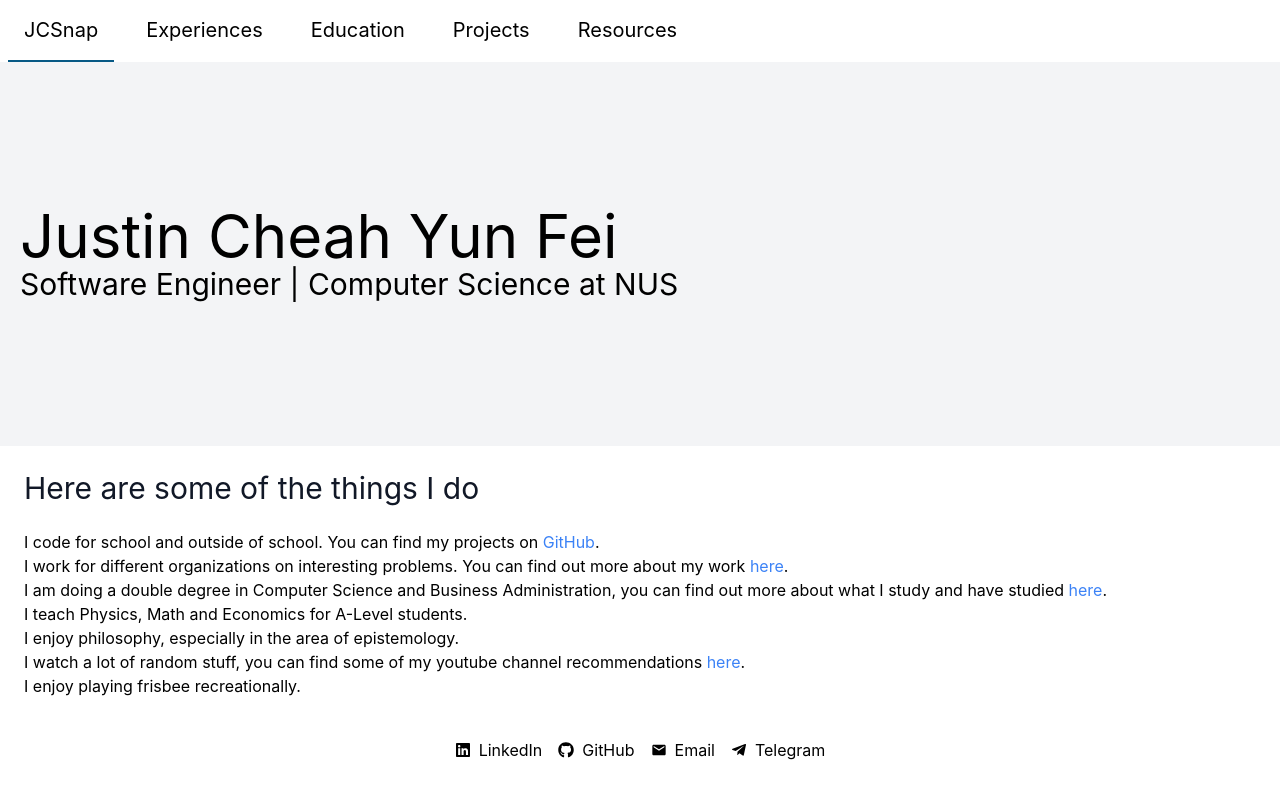
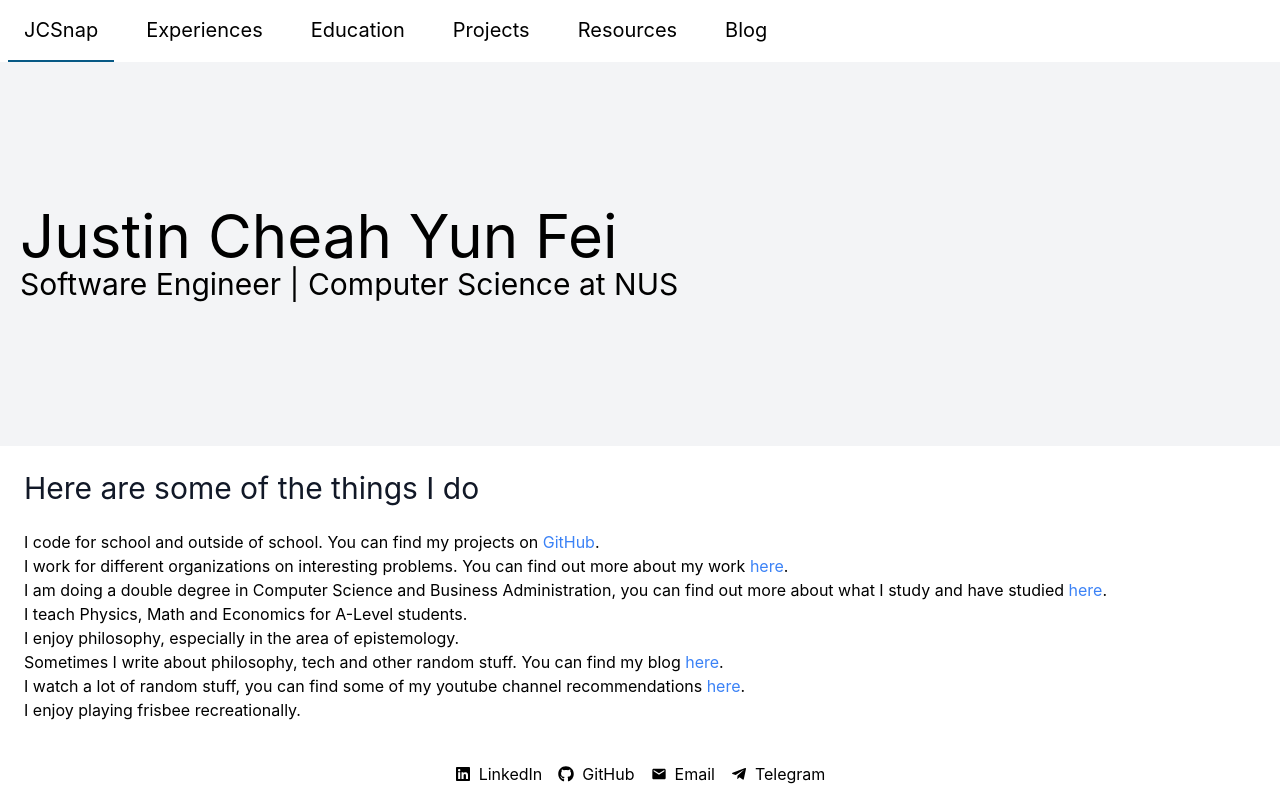
Before and after one commit to JCSnap/JCSnap.github.io, a React (Create React App) app: page / in a window 1280 px wide. Built offline with nearby package versions, Linux system fonts and the light colour scheme; what @radix-ui/themes would draw is missing.

Commit message:
add blog

```diff
--- a/src/components/navigation-bar.tsx
+++ b/src/components/navigation-bar.tsx
@@ -12,22 +12,32 @@ function NavigationBar() {
         {
             label: "JCSnap",
             href: ROUTES.HOME,
+            internal: true,
         },
         {
             label: "Experiences",
             href: ROUTES.EXPERIENCES,
+            internal: true,
         },
         {
             label: "Education",
             href: ROUTES.EDUCATION,
+            internal: true,
         },
         {
             label: "Projects",
             href: ROUTES.PROJECTS,
+            internal: true,
         },
         {
             label: "Resources",
             href: ROUTES.RESOURCES,
+            internal: true,
+        },
+        {
+            label: "Blog",
+            href: "https://jcsnap.github.io/blog/",
+            internal: false,
         },
     ];
 
@@ -42,17 +52,31 @@ function NavigationBar() {
             <ul className={`absolute md:relative bg-white w-full md:flex md:pl-2 ${isMenuOpen ? "block" : "hidden"}`}>
                 {tabs.map((tab) => (
                     <li key={tab.label} className="md:pr-4">
+                        {tab.internal ? (
                             <button
                                 onClick={() => {
                                     navigate(tab.href);
-                                setIsMenuOpen(false); // Close menu on click
+                                    setIsMenuOpen(false);
                                 }}
                                 className={`text-xl block md:inline-block p-4 ${
-                                tab.href === activeTab ? "border-b-2 border-sky-800" : "hover:bg-gray-300"
+                                    tab.href === pathname ? "border-b-2 border-sky-800" : "hover:bg-gray-300"
                                 } transition-colors duration-300`}
                             >
                                 {tab.label}
                             </button>
+                        ) : (
+                            <a
+                                href={tab.href}
+                                target="_blank"
+                                rel="noopener noreferrer"
+                                className={`text-xl block md:inline-block p-4 hover:bg-gray-300 transition-colors duration-300 ${
+                                    tab.href === pathname ? "border-b-2 border-sky-800" : ""
+                                }`}
+                                onClick={() => setIsMenuOpen(false)}
+                            >
+                                {tab.label}
+                            </a>
+                        )}
                     </li>
                 ))}
             </ul>
--- a/src/pages/home/components/about-me.tsx
+++ b/src/pages/home/components/about-me.tsx
@@ -33,6 +33,13 @@ function AboutMe() {
             <p>I teach Physics, Math and Economics for A-Level students.</p>
             <p>I enjoy philosophy, especially in the area of epistemology.</p>
             <p>
+                Sometimes I write about philosophy, tech and other random stuff. You can find my blog{" "}
+                <a href="https://jcsnap.github.io/blog/" className="text-blue-500 hover:underline">
+                    here
+                </a>
+                .
+            </p>
+            <p>
                 I watch a lot of random stuff, you can find some of my youtube channel recommendations{" "}
                 <button onClick={() => navigate(ROUTES.YOUTUBE)} className="text-blue-500 hover:underline">
                     here
```
Lines whose indentation alone changed are shown as unchanged.
